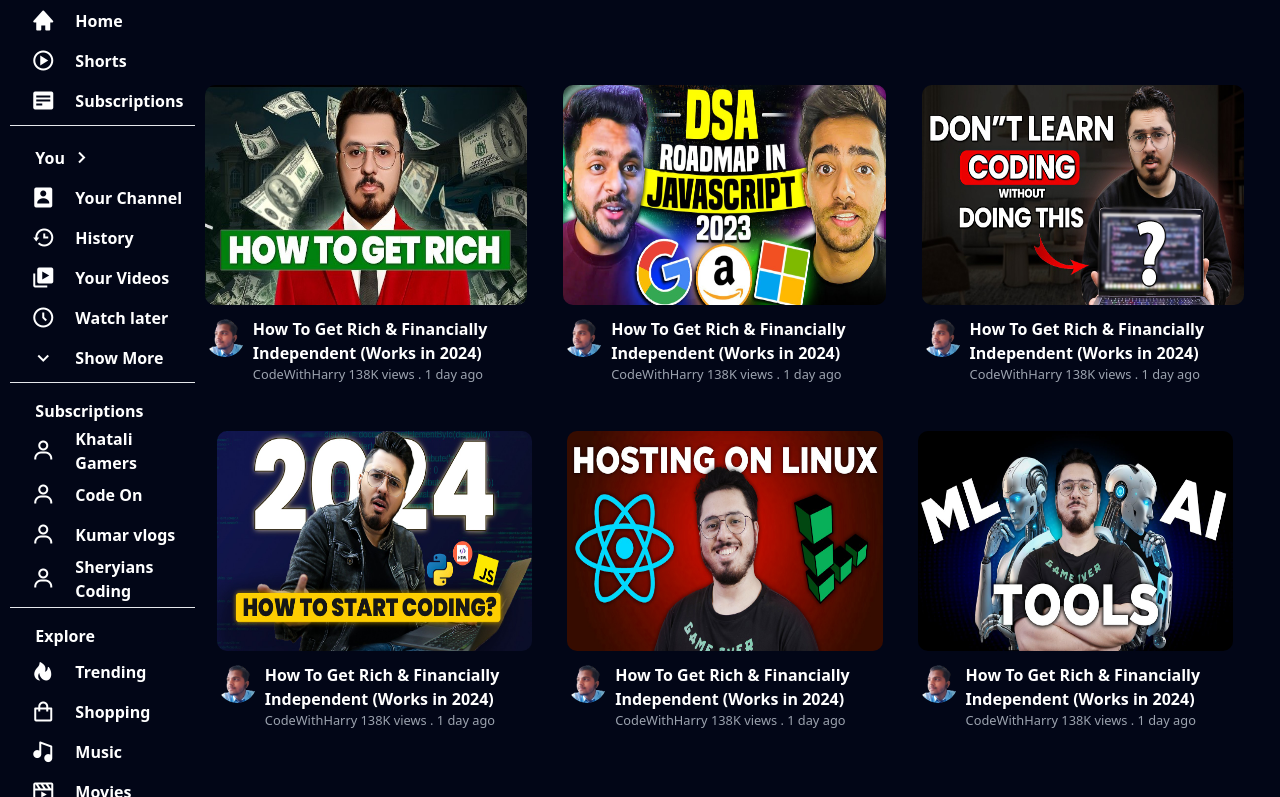
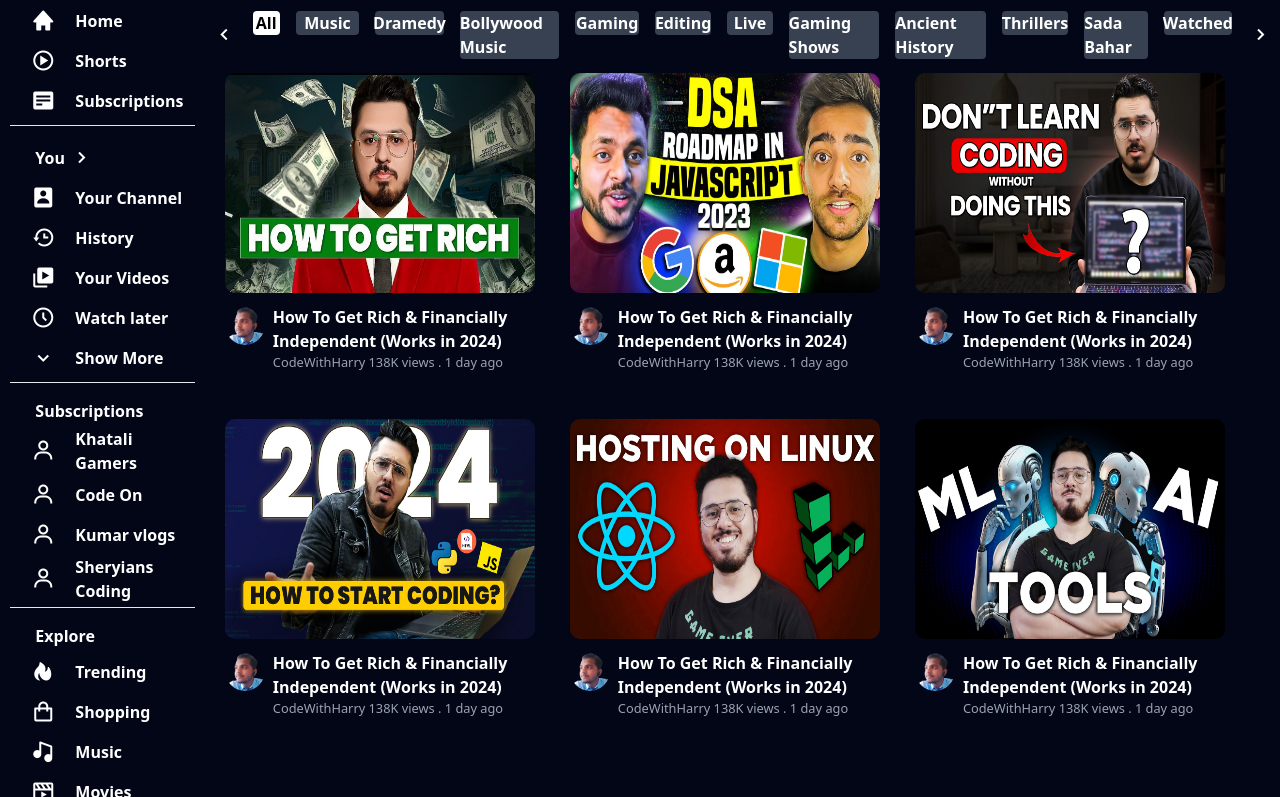
Before and after one commit to Akashkumar9508/You-tube-using-Tailwind, a website: page index.html in a window 1280 px wide. Shown: the part 63-860 px from the top of the page. Drawn offline with nearby package versions, Linux system fonts and the light colour scheme.

Commit message:
first commit

```diff
--- a/index.html
+++ b/index.html
@@ -7,7 +7,6 @@
     <title>Document</title>
     <link href='https://unpkg.com/boxicons@2.1.4/css/boxicons.min.css' rel='stylesheet'>
     <script src="https://cdn.tailwindcss.com"></script>
-    <script src="https://cdn.jsdelivr.net/npm/swiper@11/swiper-bundle.min.js"></script>
     <style>
         ::-webkit-scrollbar {
             width: 7px;
@@ -196,7 +195,7 @@
                 <h2 class="ml-5 text-white font-semibold">Send Feedback</h2>
             </div>
             <hr class="h-[1px] w-[90%] bg-white mt-2 mb-2 ">
-            <p><a href class="no-underline text-white">About</a>
+            <p class="px-4"><a href class="no-underline text-white">About</a>
                 <a href class="no-underline text-white">About</a>
                 <a href class="no-underline text-white">Press</a><br>
                 <a href class="no-underline text-white">Copyright</a>
@@ -205,7 +204,7 @@
                 <a href class="no-underline text-white">Devloper</a><br>
                 <a href class="no-underline text-white"></a>
             </p>
-            <p class="mt-6"><a href class="no-underline text-white">Terms</a>
+            <p class="mt-6 px-4"><a href class="no-underline text-white">Terms</a>
                 <a href class="no-underline text-white">Conditions</a>
                 <a href class="no-underline text-white">Policy</a><br>
                 <a href class="no-underline text-white">How Youtube Work</a>
@@ -216,10 +215,71 @@
                     LLC</a>
             </p>
         </div>
-        <div class="content w-[84%] h-lvh mt-[60px] relative left-[16%] overflow-hidden">
-            <!-- <div class="second-nav bg-slate-300 w-[84%] h-[60px] fixed left-[16%]"></div> -->
-            <div class="videos-sections h-[350px] mt-[60px] px37 py-7 flex ">
-                <div class="one-videos w-[35%] h-[260px] ">
+        <div class="content w-[84%] h-lvh mt-[60px] relative left-[16%] p-2 overflow-hidden">
+
+            <div class="second-nav w-[84%] h-[60px] fixed left-[16%] flex justify-center items-center bg-slate-950">
+                <div
+                    class="arrow text-white text-2xl font-semibold h-[40px] w-[40px] flex justify-center items-center rounded-[50%] hover:bg-slate-500">
+                    <i class='bx bx-chevron-left' style='color:#ffffff'></i>
+                </div>
+                <ul class="h-100% w-[93%] pl-2 pr-2 flex gap-4">
+                    <li
+                        class="w-[3%] h-[100%] bg-white text-black font-bold text-1xl rounded-[4px] flex justify-center items-center hover:bg-gray-800">
+                        All
+                    </li>
+                    <li
+                        class="w-[7%] h-[100%] bg-gray-700 text-white font-bold text-1xl rounded-[4px] flex justify-center items-center hover:bg-gray-800">
+                        Music
+                    </li>
+                    <li
+                        class="w-[7%] h-[100%] bg-gray-700 text-white font-bold text-1xl rounded-[4px] flex justify-center items-center hover:bg-gray-800">
+                        Dramedy
+                    </li>
+                    <li
+                        class="w-[11%] h-[100%] bg-gray-700 text-white font-bold text-1xl rounded-[4px] flex justify-center items-center hover:bg-gray-800">
+                        Bollywood Music
+                    </li>
+                    <li
+                        class="w-[7%] h-[100%] bg-gray-700 text-white font-bold text-1xl rounded-[4px] flex justify-center items-center hover:bg-gray-800">
+                        Gaming
+                    </li>
+                    <li
+                        class="w-[6%] h-[100%] bg-gray-700 text-white font-bold text-1xl rounded-[4px] flex justify-center items-center hover:bg-gray-800">
+                        Editing
+                    </li>
+                    <li
+                        class="w-[5%] h-[100%] bg-gray-700 text-white font-bold text-1xl rounded-[4px] flex justify-center items-center hover:bg-gray-800">
+                        Live
+                    </li>
+                    <li
+                        class="w-[10%] h-[100%] bg-gray-700 text-white font-bold text-1xl rounded-[4px] flex justify-center items-center hover:bg-gray-800">
+                        Gaming Shows
+                    </li>
+                    <li
+                        class="w-[10%] h-[100%] bg-gray-700 text-white font-bold text-1xl rounded-[4px] flex justify-center items-center hover:bg-gray-800">
+                        Ancient History
+                    </li>
+                    <li
+                        class="w-[7%] h-[100%] bg-gray-700 text-white font-bold text-1xl rounded-[4px] flex justify-center items-center hover:bg-gray-800">
+                        Thrillers
+                    </li>
+                    <li
+                        class="w-[7%] h-[100%] bg-gray-700 text-white font-bold text-1xl rounded-[4px] flex justify-center items-center hover:bg-gray-800">
+                        Sada Bahar
+                    </li>
+                    <li
+                        class="w-[7%] h-[100%] bg-gray-700 text-white font-bold text-1xl rounded-[4px] flex justify-center items-center hover:bg-gray-800">
+                        Watched
+                    </li>
+
+                </ul>
+                <div
+                    class="arrow text-white text-2xl font-semibold h-[40px] w-[40px] flex justify-center items-center rounded-[50%] hover:bg-slate-500">
+                    <i class='bx bx-chevron-right' style='color:#ffffff'></i>
+                </div>
+            </div>
+            <div class="videos-sections h-[350px] mt-[40px] px-3 py-7 flex ">
+                <div class="one-videos w-[35%] h-[260px]  ">
                     <img src="/asset/t1.jpg " class="w-[90%] h-[220px] rounded-[10px]" alt>
                     <div class="details flex mt-3">
                         <img src="/asset/143926244.png" class="rounded-[50%] h-[40px] w-[40px]" alt>
@@ -318,7 +378,7 @@
                     </div>
                 </div>
             </div>
-            <div class="videos-sections h-[350px] mt-[60px] px-7 py-7 flex ">
+            <div class="videos-sections h-[350px] mt-[60px] px-3 py-7 flex ">
                 <div class="one-videos w-[35%] h-[260px] ">
                     <img src="/asset/t7.jpg " class="w-[90%] h-[220px] rounded-[10px]" alt>
                     <div class="details flex mt-3">
@@ -367,7 +427,7 @@
                         </div>
                     </div>
                 </div>
-            </div>
+            </div>a
 
         </div>
     </div>
--- /dev/null
+++ b/package.json
@@ -0,0 +1,5 @@
+{
+  "dependencies": {
+    "swiper": "^11.0.7"
+  }
+}
```
Also changed, not shown: 1 other file.
